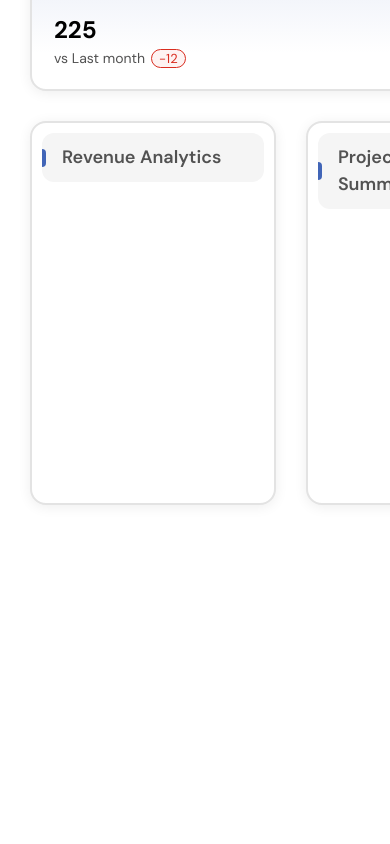
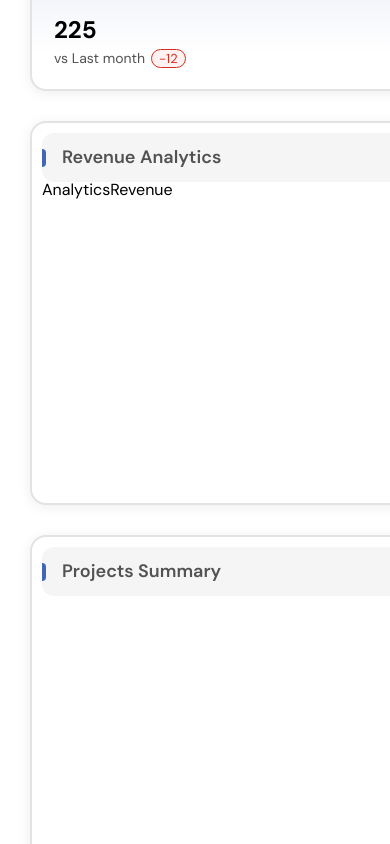
Before and after one commit to Roman-Chaban/planix-app, a Next.js app: page /en/dashboard in a window 390 px wide. Shown: the part 820-1664 px from the top of the page. Built offline with nearby package versions, Linux system fonts and the light colour scheme.

Commit message:
Feat: Add prop content into list, add responsive rules for analyticsWrapper, add AnalyticsRevenue component.

```diff
--- a/src/widgets/dashboard/lib/dashboardHeaderTitles.tsx
+++ b/src/widgets/dashboard/lib/dashboardHeaderTitles.tsx
@@ -1,10 +1,12 @@
 import type { DashboardAnalyticsHeaderList } from '@/widgets/dashboard/model/types';
+import { AnalyticsRevenue } from '@/widgets/dashboard/ui/DashboardAnalytics/AnalyticsRevenue';
 
 export const dashboardHeaderTitles: DashboardAnalyticsHeaderList = [
   {
     id: '1',
     title: 'DashboardAnalytics.Header.revenueTitle',
     variant: 'primary',
+    content: <AnalyticsRevenue />,
   },
   {
     id: '2',
--- /dev/null
+++ b/src/widgets/dashboard/ui/DashboardAnalytics/AnalyticsRevenue.tsx
@@ -0,0 +1,5 @@
+import { Box } from '@/shared/ui';
+
+export const AnalyticsRevenue = () => {
+  return <Box>AnalyticsRevenue</Box>;
+};
--- a/src/widgets/dashboard/ui/styles.module.scss
+++ b/src/widgets/dashboard/ui/styles.module.scss
@@ -155,6 +155,14 @@
 
 .analyticsWrapper {
   @include responsive-grid-widgets(2.45fr 1fr 1fr, 1.875rem);
+
+  @include respond(wide) {
+    @include responsive-grid-widgets(2fr 1fr, 1.875rem);
+  }
+
+  @include respond(desktop) {
+    @include responsive-grid-widgets(1fr, 1.875rem);
+  }
 }
 
 .primary,
```
